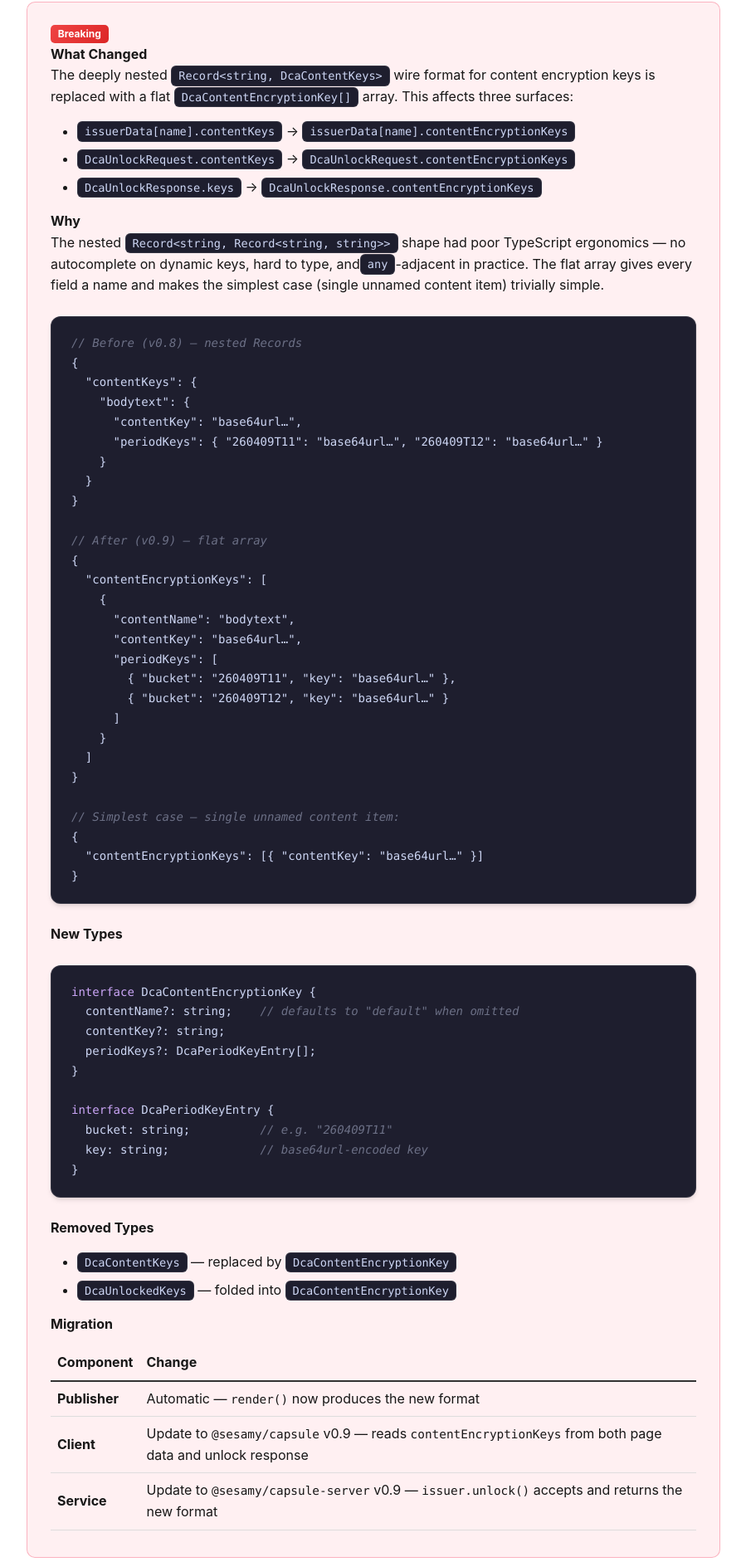
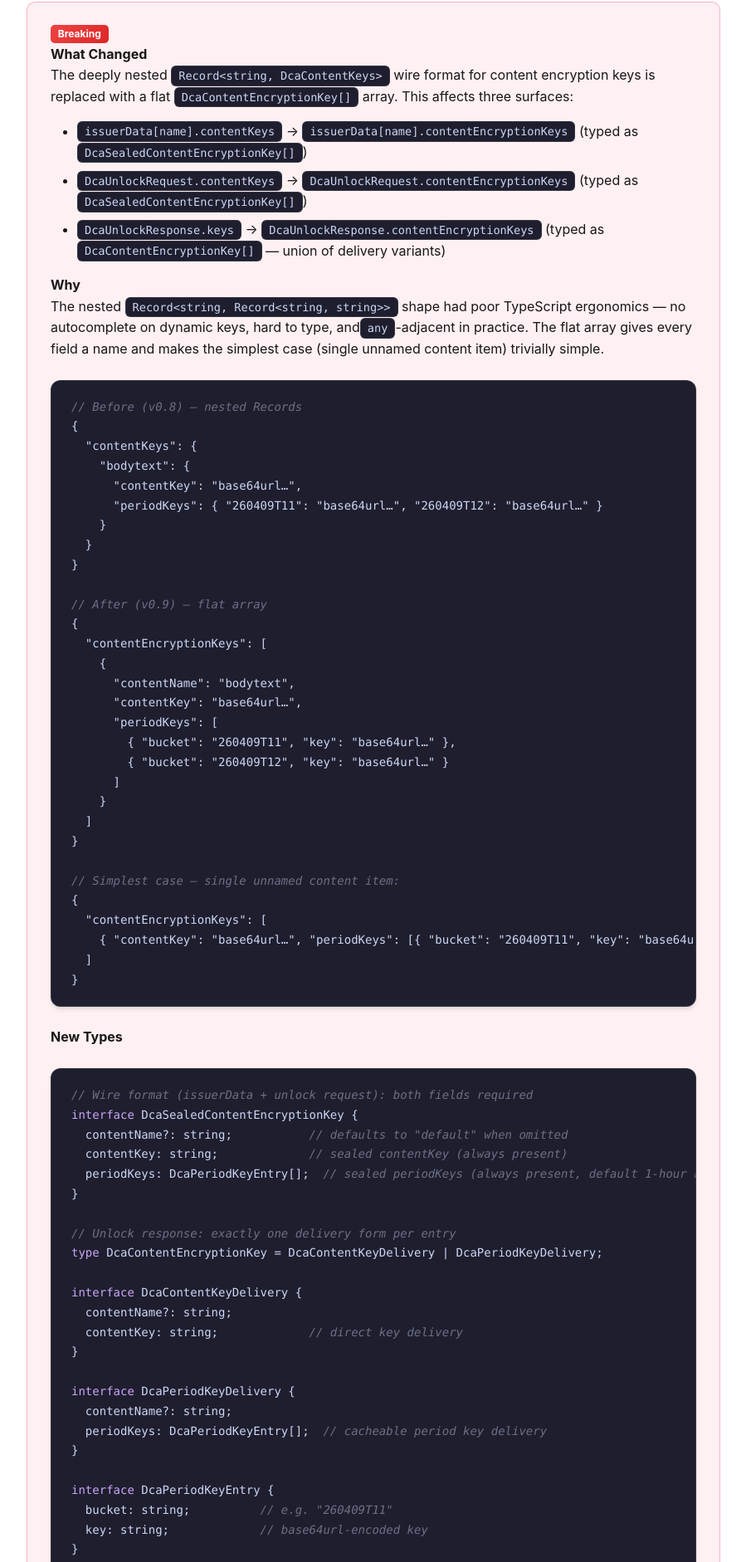
Before and after one commit to sesamyab/capsule, a React app in the folder apps/demo/: page /changelog in a window 1280 px wide. Shown: the part 1524-3406 px from the top of the page at 83% size, without its empty margins (190-1089 px from the left). Built offline with nearby package versions, Linux system fonts and the light colour scheme.

Commit message:
fix review comments

```diff
--- a/apps/demo/src/app/api/unlock/route.ts
+++ b/apps/demo/src/app/api/unlock/route.ts
@@ -6,7 +6,7 @@ import { articles } from "@/lib/articles";
 /**
  * POST /api/unlock
  *
- * DCA unlock endpoint. Requires resourceJWT and contentKeys.
+ * DCA unlock endpoint. Requires resourceJWT and contentEncryptionKeys.
  *
  * The issuer:
  * 1. Verifies the publisher's JWT signature against the trusted-publisher allowlist
@@ -14,7 +14,7 @@ import { articles } from "@/lib/articles";
  *    - If shareToken is present: validates the publisher-signed token and grants
  *      access to the content names specified in the token
  *    - Otherwise: makes a normal access decision (in demo: always grant)
- * 3. Unseals and returns contentKeys or periodKeys
+ * 3. Unseals and returns contentEncryptionKeys or periodKeys
  */
 export async function POST(request: NextRequest) {
   try {
--- a/apps/demo/src/app/changelog/page.tsx
+++ b/apps/demo/src/app/changelog/page.tsx
@@ -152,9 +152,9 @@ const grantedKeyNames = resource.keyNames.filter(k => userTiers.includes(k));`}<
             This affects three surfaces:
           </p>
           <ul>
-            <li><code>issuerData[name].contentKeys</code> → <code>issuerData[name].contentEncryptionKeys</code></li>
-            <li><code>DcaUnlockRequest.contentKeys</code> → <code>DcaUnlockRequest.contentEncryptionKeys</code></li>
-            <li><code>DcaUnlockResponse.keys</code> → <code>DcaUnlockResponse.contentEncryptionKeys</code></li>
+            <li><code>issuerData[name].contentKeys</code> → <code>issuerData[name].contentEncryptionKeys</code> (typed as <code>DcaSealedContentEncryptionKey[]</code>)</li>
+            <li><code>DcaUnlockRequest.contentKeys</code> → <code>DcaUnlockRequest.contentEncryptionKeys</code> (typed as <code>DcaSealedContentEncryptionKey[]</code>)</li>
+            <li><code>DcaUnlockResponse.keys</code> → <code>DcaUnlockResponse.contentEncryptionKeys</code> (typed as <code>DcaContentEncryptionKey[]</code> — union of delivery variants)</li>
           </ul>
 
           <h4>Why</h4>
@@ -191,14 +191,30 @@ const grantedKeyNames = resource.keyNames.filter(k => userTiers.includes(k));`}<
 
 // Simplest case — single unnamed content item:
 {
-  "contentEncryptionKeys": [{ "contentKey": "base64url…" }]
+  "contentEncryptionKeys": [
+    { "contentKey": "base64url…", "periodKeys": [{ "bucket": "260409T11", "key": "base64url…" }] }
+  ]
 }`}</CodeBlock>
 
           <h4>New Types</h4>
-          <CodeBlock>{`interface DcaContentEncryptionKey {
-  contentName?: string;    // defaults to "default" when omitted
-  contentKey?: string;
-  periodKeys?: DcaPeriodKeyEntry[];
+          <CodeBlock>{`// Wire format (issuerData + unlock request): both fields required
+interface DcaSealedContentEncryptionKey {
+  contentName?: string;           // defaults to "default" when omitted
+  contentKey: string;             // sealed contentKey (always present)
+  periodKeys: DcaPeriodKeyEntry[];  // sealed periodKeys (always present, default 1-hour buckets)
+}
+
+// Unlock response: exactly one delivery form per entry
+type DcaContentEncryptionKey = DcaContentKeyDelivery | DcaPeriodKeyDelivery;
+
+interface DcaContentKeyDelivery {
+  contentName?: string;
+  contentKey: string;             // direct key delivery
+}
+
+interface DcaPeriodKeyDelivery {
+  contentName?: string;
+  periodKeys: DcaPeriodKeyEntry[];  // cacheable period key delivery
 }
 
 interface DcaPeriodKeyEntry {
@@ -208,7 +224,7 @@ interface DcaPeriodKeyEntry {
 
           <h4>Removed Types</h4>
           <ul>
-            <li><code>DcaContentKeys</code> — replaced by <code>DcaContentEncryptionKey</code></li>
+            <li><code>DcaContentKeys</code> — replaced by <code>DcaSealedContentEncryptionKey</code></li>
             <li><code>DcaUnlockedKeys</code> — folded into <code>DcaContentEncryptionKey</code></li>
           </ul>
 
--- a/apps/demo/src/components/EncryptedSection.tsx
+++ b/apps/demo/src/components/EncryptedSection.tsx
@@ -187,7 +187,7 @@ export function EncryptedSection({
             // Build a synthetic unlock response with empty keys to trigger
             // the cached-periodKey fallback path inside DcaClient.decrypt()
             const emptyKeys: import("@sesamy/capsule").DcaUnlockResponse = {
-              contentEncryptionKeys: contentNames.map((name) => ({ contentName: name })),
+              contentEncryptionKeys: contentNames.map((name) => ({ contentName: name, periodKeys: [] })),
             };
 
             const html = await client.decrypt(page, contentName, emptyKeys);
--- a/packages/capsule-server/src/dca-issuer.ts
+++ b/packages/capsule-server/src/dca-issuer.ts
@@ -30,6 +30,7 @@ import type {
     DcaUnlockRequest,
     DcaUnlockResponse,
     DcaContentEncryptionKey,
+    DcaSealedContentEncryptionKey,
     DcaShareLinkTokenPayload,
 } from "./dca-types";
 
@@ -324,8 +325,35 @@ async function verifyRequest(
     publisherMap: NormalisedPublisherMap,
     request: DcaUnlockRequest,
 ): Promise<DcaVerifiedRequest> {
-    if (!request.contentEncryptionKeys) {
-        throw new Error("Missing contentEncryptionKeys in unlock request");
+    if (!Array.isArray(request.contentEncryptionKeys)) {
+        throw new Error("contentEncryptionKeys must be an array");
+    }
+
+    if (request.contentEncryptionKeys.length === 0) {
+        throw new Error("contentEncryptionKeys must not be empty");
+    }
+
+    const seenContentNames = new Set<string>();
+    for (const entry of request.contentEncryptionKeys) {
+        if (typeof entry !== "object" || entry === null || Array.isArray(entry)) {
+            throw new Error("Each contentEncryptionKeys entry must be a plain object");
+        }
+
+        if ("contentName" in entry && typeof entry.contentName !== "string") {
+            throw new Error("contentEncryptionKeys entry contentName must be a string");
+        }
+
+        const effectiveName = (entry as DcaSealedContentEncryptionKey).contentName ?? "default";
+        if (effectiveName === "") {
+            throw new Error("contentEncryptionKeys entry contentName must not be empty");
+        }
+
+        if (seenContentNames.has(effectiveName)) {
+            throw new Error(
+                `Duplicate contentName "${effectiveName}" in contentEncryptionKeys`,
+            );
+        }
+        seenContentNames.add(effectiveName);
     }
 
     // 1. Decode (unverified) resourceJWT to get domain for publisher key lookup.
@@ -381,7 +409,7 @@ async function unsealAndRespond(
     }
 
     // Build lookup map from flat array
-    const keysByName = new Map<string, DcaContentEncryptionKey>();
+    const keysByName = new Map<string, DcaSealedContentEncryptionKey>();
     for (const entry of request.contentEncryptionKeys) {
         keysByName.set(entry.contentName ?? "default", entry);
     }
--- a/packages/capsule-server/src/dca-publisher.ts
+++ b/packages/capsule-server/src/dca-publisher.ts
@@ -38,7 +38,7 @@ import type {
     DcaContentSealData,
     DcaSealedContentKey,
     DcaIssuerEntry,
-    DcaContentEncryptionKey,
+    DcaSealedContentEncryptionKey,
     DcaPeriodKeyEntry,
     DcaPublisherConfig,
     DcaRenderOptions,
@@ -250,7 +250,7 @@ async function render(
             issuerConfig.algorithm,
         );
 
-        const issuerContentEncryptionKeys: DcaContentEncryptionKey[] = [];
+        const issuerContentEncryptionKeys: DcaSealedContentEncryptionKey[] = [];
 
         // Resolve which content items to seal for this issuer.
         // keyNames takes precedence: seal all items whose keyName is in the list.
--- a/packages/capsule-server/src/index.ts
+++ b/packages/capsule-server/src/index.ts
@@ -128,7 +128,10 @@ export type {
   DcaContentSealData,
   DcaSealedContentKey,
   DcaIssuerEntry,
+  DcaSealedContentEncryptionKey,
   DcaContentEncryptionKey,
+  DcaContentKeyDelivery,
+  DcaPeriodKeyDelivery,
   DcaPeriodKeyEntry,
   DcaJsonApiResponse,
   DcaPublisherConfig,
```
Also changed, not shown: apps/demo/src/app/spec/page.tsx (+11 -4 lines), packages/capsule-client/src/dca-client.ts (+17 -13 lines), packages/capsule-server/src/dca-types.ts (+42 -16 lines).
